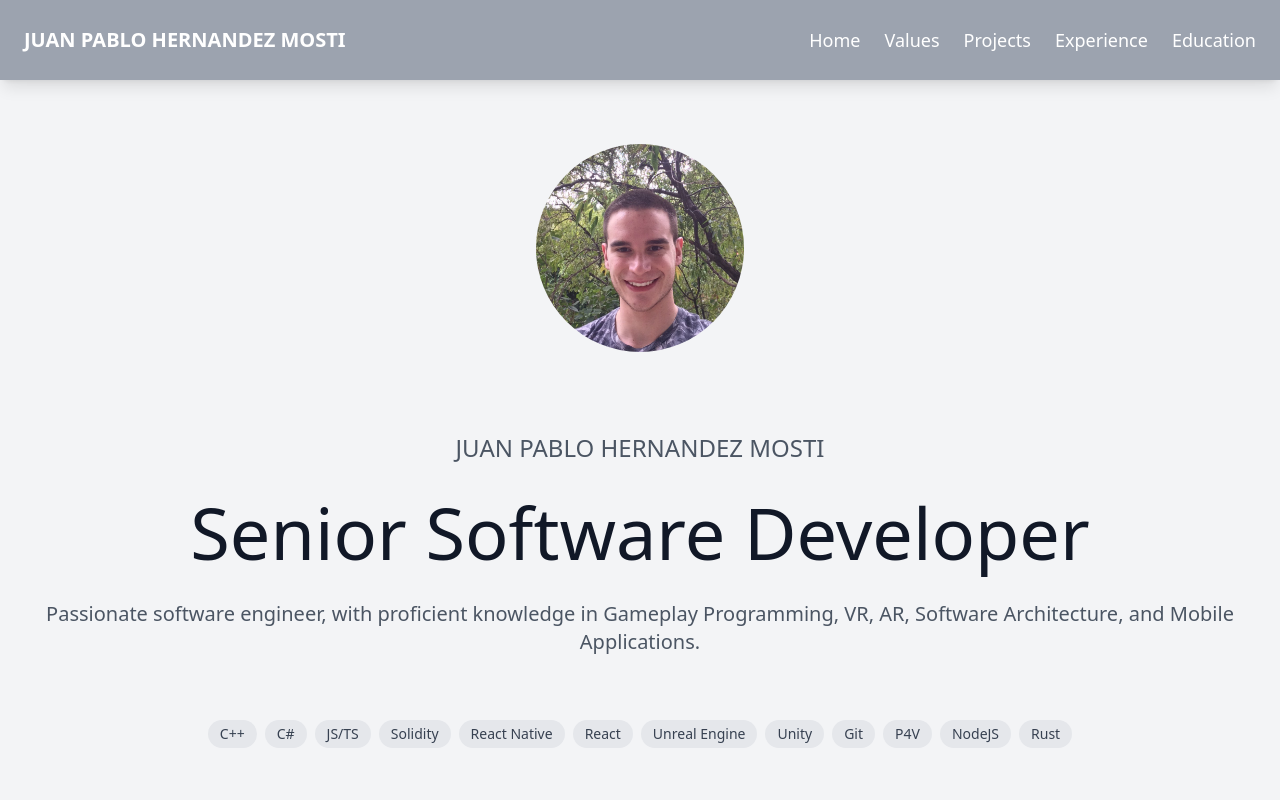
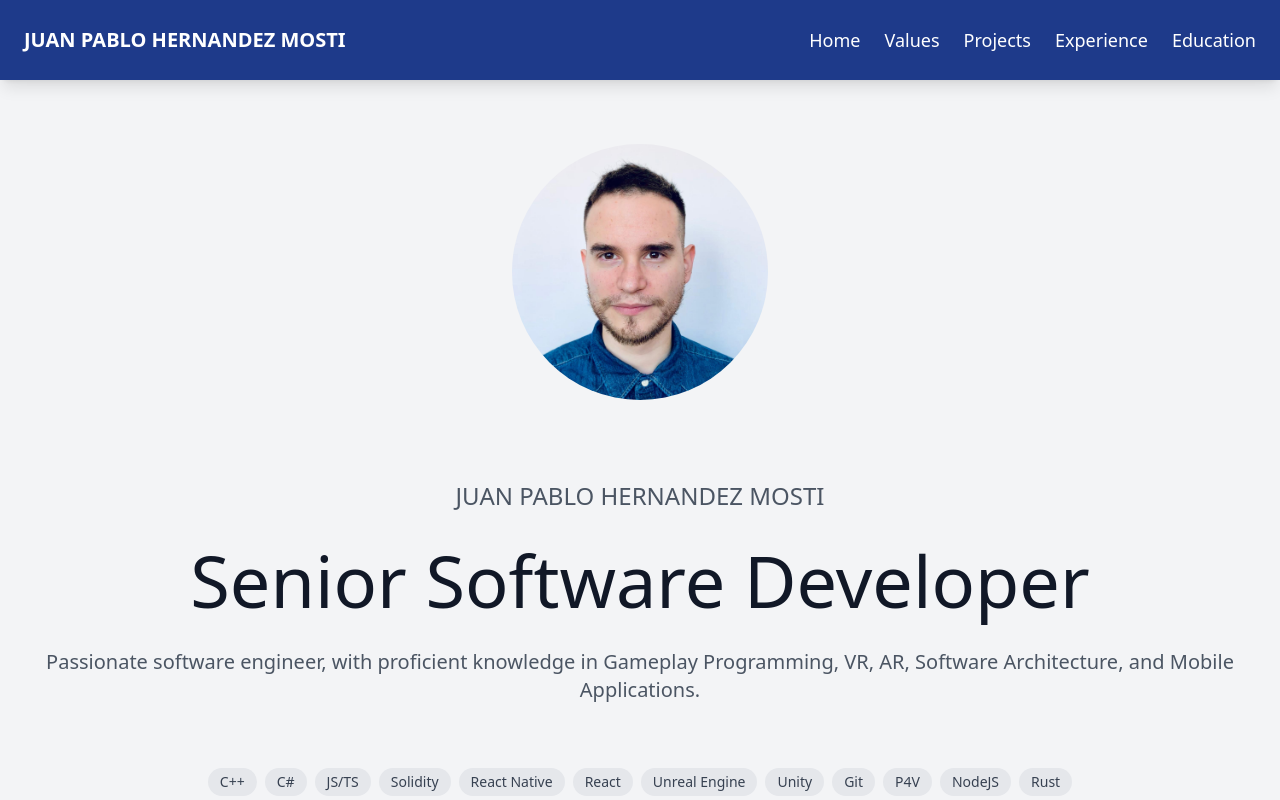
Before and after one commit to juanpablohdzm/web-cv-2.0, a React (Create React App) app: page / in a window 1280 px wide. Shown: the top 800 px of the page. Built offline with nearby package versions, Linux system fonts and the light colour scheme.

Commit message:
change profile image

```diff
--- a/src/App.js
+++ b/src/App.js
@@ -20,7 +20,9 @@ function App() {
           <Navbar/>
           <div className="text-center">
             <div className={"flex justify-center md:py-20"}>
-              <img src={ProfilePicture} alt="Profile" className="rounded-full w-2/12"/>
+              <div className="flex justify-center items-center w-64 h-64 rounded-full overflow-hidden">
+                <img src={ProfilePicture} alt="Profile" className="w-full h-full object-cover"/>
+              </div>
             </div>
             <h6 className="font-medium text-gray-600 text-lg md:text-2xl uppercase mb-8">Juan Pablo Hernandez Mosti</h6>
             <h1 className="font-normal text-gray-900 text-4xl md:text-7xl leading-none mb-8">Senior Software
--- a/src/components/Home/Navbar.jsx
+++ b/src/components/Home/Navbar.jsx
@@ -4,7 +4,7 @@ import { useState} from "react";
 function Navbar() {
     const [menuOpen, setMenuOpen] = useState(false);
     return (
-        <nav className="bg-gray-400 text-white w-full h-20 fixed top-0 left-0 z-10 shadow-lg">
+        <nav className="bg-blue-900 text-white w-full h-20 fixed top-0 left-0 z-10 shadow-lg">
             <div className="flex items-center justify-between h-full px-6">
                 <div className="flex items-center space-x-3">
                     <span className="text-xl font-semibold">JUAN PABLO HERNANDEZ MOSTI</span>
```
Also changed, not shown: src/profile-picture.jpg.
